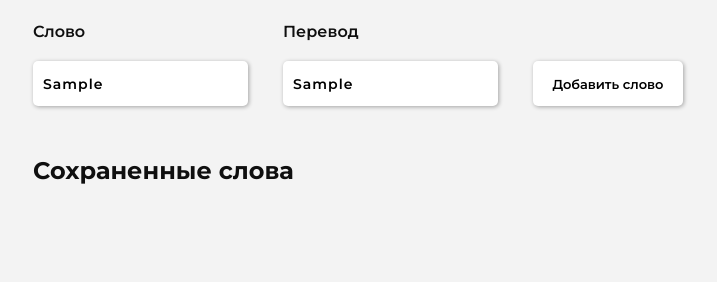
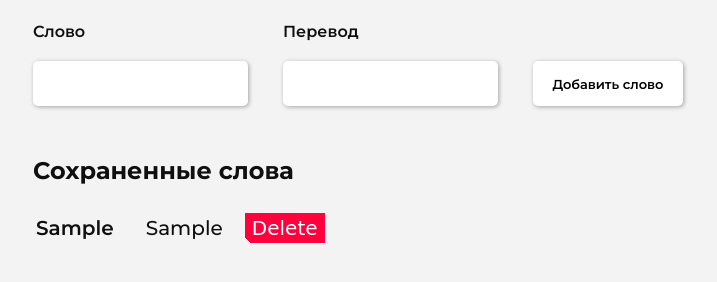
Before and after one commit to YouJeen-ru/english-russian-dictionary, a plain HTML site: page index.html in a window 1280 px wide. Both pictures are taken after typing "Sample", "Sample" into the empty fields and a click on the button "Добавить слово". Shown: the part 100-382 px from the top of the page, without its empty margins (25-742 px from the left). Drawn offline with Linux system fonts and the light colour scheme.

Commit message:
main past completed + add gitignore

```diff
--- a/main.js
+++ b/main.js
@@ -0,0 +1,72 @@
+const engWord = document.getElementById("eng")
+const rusWord = document.getElementById("rus")
+const inputs = document.getElementsByClassName("input")
+const addButton = document.getElementById("add-word-btn")
+const table = document.getElementById("table")
+
+let words
+let btnsDelete
+
+localStorage.length < 1 ? words = [] : words = JSON.parse(localStorage.getItem('words'))
+
+let addWordToTable = index => {
+    table.innerHTML += `
+        <tr class="tr">
+            <td class="eng-word">${words[index].english}</td>
+            <td class="rus-word">${words[index].russian}</td>
+            <td>
+                <button class="btn-delete">Delete</button>
+            </td>
+        </tr>
+    `
+}
+
+words.forEach((item, i) => {
+    addWordToTable(i)
+})
+
+addButton.addEventListener("click", () => {
+    if (
+        engWord.value.length < 1 ||
+        rusWord.value.length < 1 ||
+        isFinite(engWord.value) ||
+        isFinite(rusWord.value)
+    ) {
+        for (let key of inputs) {
+            key.classList.add("error")
+        }
+
+    } else {
+        for (let key of inputs) {
+            key.classList.remove("error")
+        }
+        words.push(new CreateWord(engWord.value, rusWord.value))
+        localStorage.setItem("words", JSON.stringify(words))
+        addWordToTable(words.length - 1)
+        engWord.value = ""
+        rusWord.value = ""
+        addEventDelete()
+    }
+})
+
+function CreateWord(english, russian) {
+    this.english = english
+    this.russian = russian
+}
+
+let addEventDelete = () => {
+    if (words.length > 0) {
+        btnsDelete = document.querySelectorAll(".btn-delete")
+        for (let btn of btnsDelete) {
+            btn.addEventListener("click", e => {
+                const rowIndex = e.target.parentNode.parentNode.rowIndex
+                e.target.parentNode.parentNode.parentNode.remove()
+                words.splice(rowIndex, 1)
+                localStorage.removeItem("words")
+                localStorage.setItem("words", JSON.stringify(words))
+            })
+        }
+    }
+}
+
+addEventDelete()
--- a/style.css
+++ b/style.css
@@ -71,8 +71,40 @@
     font-size: 20px;
 }
 
+
+
 .btn-delete {
+    width: 80px;
+    height: 30px;
+    font-size: 20px;
+    font-family: 'Bebas Neue', cursive;
+    background: linear-gradient(45deg, transparent 5%, #FF013C 5%);
+    border: 0;
+    color: #fff;
+    align-items: center;
+    margin-left: 20px;
     cursor: pointer;
-    font-weight: 700;
-    font-size: 17px;
+    transition: all 1s;
 }
+
+.btn-delete:hover {
+    background: linear-gradient(45deg, transparent 5%, #eeee 5%);
+    color: #FF013C;
+    border: 1px solid #c4c4c4;
+}
+
+tr {
+    display: flex;
+    justify-content: space-between;
+    align-items: center;
+    margin-bottom: 5px;
+}
+
+td {
+    display: flex;
+    justify-content: start;
+}
+
+td::first-letter {
+    text-transform: uppercase;
+}
```
Also changed, not shown: 1 other file.
